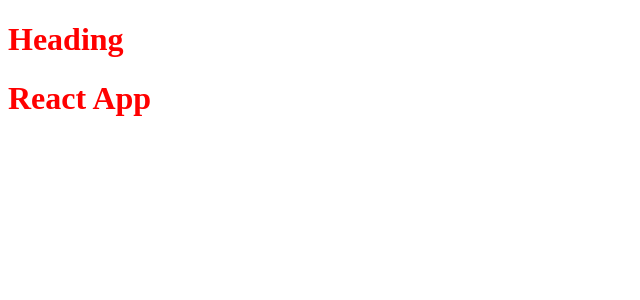
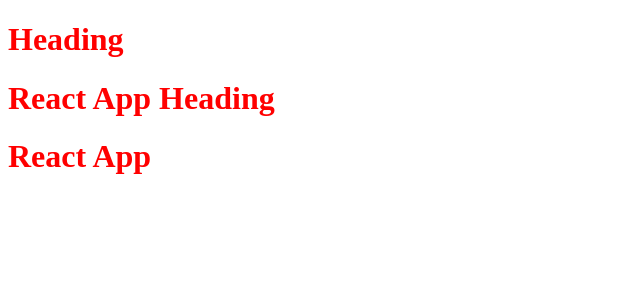
Before and after one commit to devashishkumar/reactapp, a React (Vite) app: page / in a window 1280 px wide. Shown: the top 300 px of the page, without its empty margins (0-640 px from the left). Built offline with nearby package versions, Linux system fonts and the light colour scheme.

Commit message:
react components

```diff
--- a/App.js
+++ b/App.js
@@ -4,9 +4,9 @@
 // JSX (Transpiled Before it reaches the JS) Parcel - Babel
 
 // JSX => Babel Transpiled it to React.createElement
-const headingjsx = (
+const heading = (
   <h1 className="heading" tabIndex="1">
-    React App
+    React App Heading
   </h1>
 );
 
@@ -18,6 +18,8 @@
 // Class Based Component - OLD
 // Function Based Component - NEW (Just normal javascript functions)
 
+const num = 100000;
+
 const TitleComponent = () => (
   <div>
     <h1 className="heading">Heading</h1>
@@ -27,6 +29,7 @@
 const HeadingComponent = () => (
   <div id="container">
     <TitleComponent />
+    {heading}
     <h1 className="heading">React App</h1>
   </div>
 );
```
